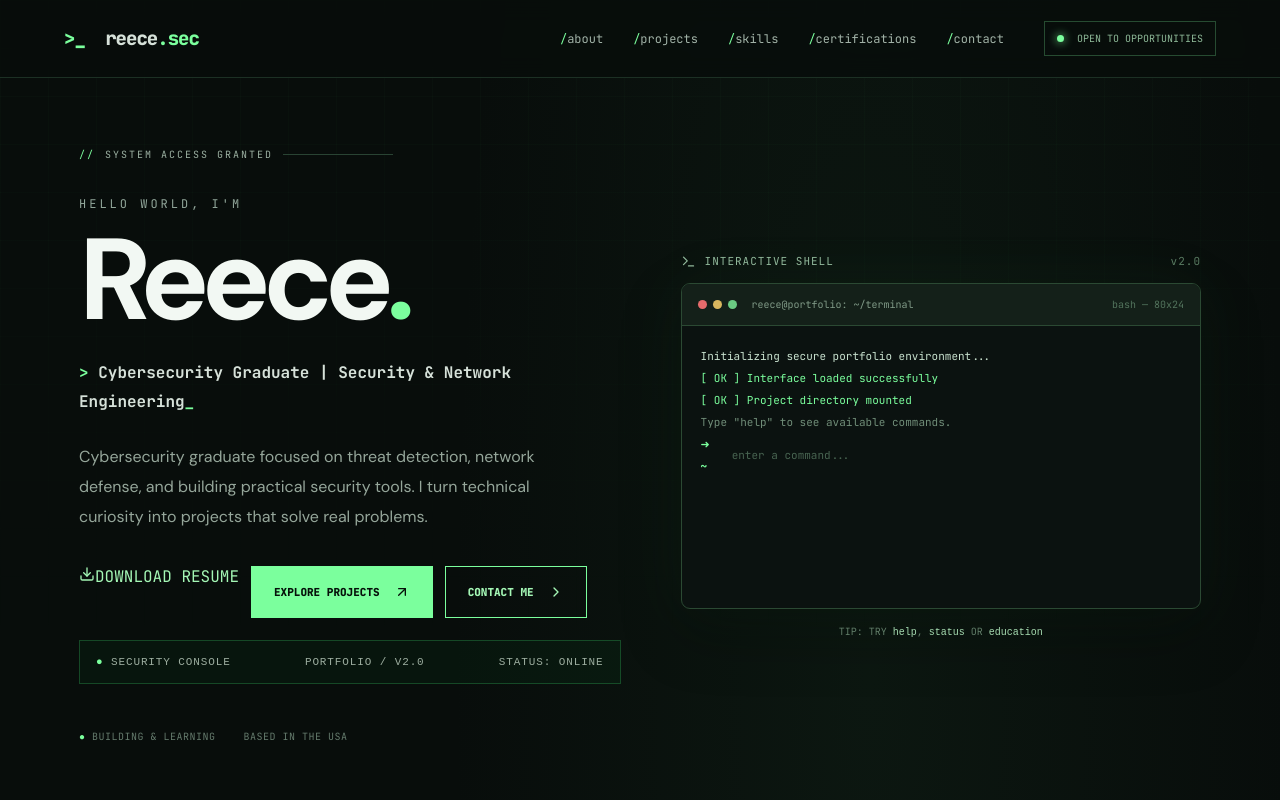
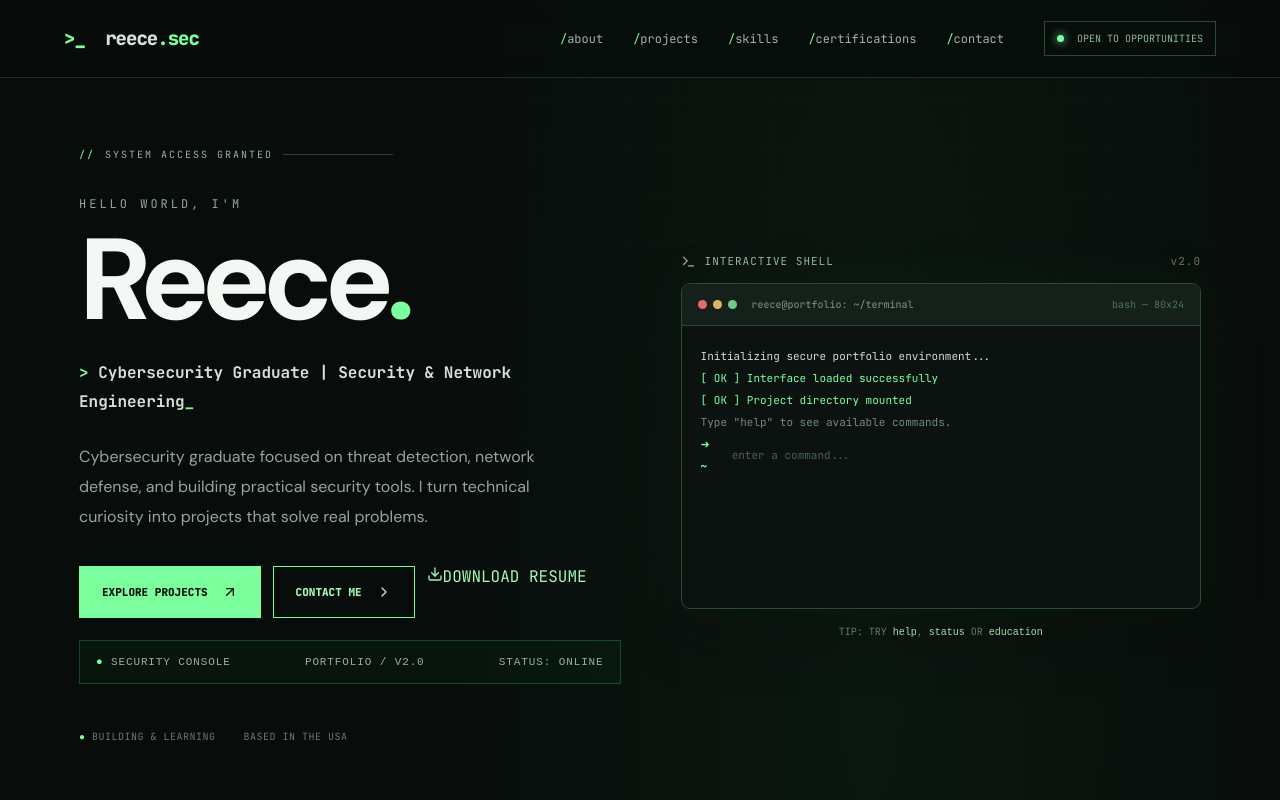
Before and after one commit to ReeceWasTaken/portfolio-reece, a React (Vite) app: page / in a window 1280 px wide. Shown: the top 800 px of the page. Built offline with nearby package versions, Linux system fonts and the light colour scheme.

Commit message:
Rearrange buttons and resume link in hero section
Removed the order of buttons and adjusted the layout for the hero section. The resume download link is now placed after the buttons.

```diff
--- a/src/main.jsx
+++ b/src/main.jsx
@@ -119,7 +119,7 @@ function App() {
       </main>
     ) : <main>
       {/* Hero and interactive terminal. */}
-      <section id="home" className="hero section"><div className="hero-copy"><div className="eyebrow"><span className="green">//</span> SYSTEM ACCESS GRANTED <span className="line"/></div><p className="hero-kicker">HELLO WORLD, I'M</p><h1>{profile.name}<span className="green">.</span></h1><div className="title-line"><span className="green">&gt;</span> {profile.title}<span className="cursor">_</span></div><p className="hero-summary">{profile.summary}</p><div className="actions"><a className="secondary" href={profile.resume} target="_blank" rel="noopener noreferrer"> <Download size={16} />DOWNLOAD RESUME </a><button className="primary" onClick={() => navigate('projects')}>EXPLORE PROJECTS <ArrowUpRight size={16}/></button><button className="secondary" onClick={() => navigate('contact')}>CONTACT ME <ChevronRight size={16}/></button></div><div className="system-strip"><span><span className="green">●</span> SECURITY CONSOLE</span><span>PORTFOLIO / V2.0</span><span>STATUS: ONLINE</span></div><div className="hero-meta"><span><span className="green">●</span> BUILDING & LEARNING</span><span>BASED IN THE USA</span></div></div><div className="hero-terminal"><div className="terminal-label"><Terminal size={15}/> INTERACTIVE SHELL <span>v2.0</span></div><TerminalPanel onNavigate={navigate}/><div className="terminal-hint">TIP: TRY <code>help</code>, <code>status</code> OR <code>education</code></div></div></section>
+      <section id="home" className="hero section"><div className="hero-copy"><div className="eyebrow"><span className="green">//</span> SYSTEM ACCESS GRANTED <span className="line"/></div><p className="hero-kicker">HELLO WORLD, I'M</p><h1>{profile.name}<span className="green">.</span></h1><div className="title-line"><span className="green">&gt;</span> {profile.title}<span className="cursor">_</span></div><p className="hero-summary">{profile.summary}</p><div className="actions"><button className="primary" onClick={() => navigate('projects')}>EXPLORE PROJECTS <ArrowUpRight size={16}/></button><button className="secondary" onClick={() => navigate('contact')}>CONTACT ME <ChevronRight size={16}/></button><a className="secondary" href={profile.resume} target="_blank" rel="noopener noreferrer"> <Download size={16} />DOWNLOAD RESUME </a></div><div className="system-strip"><span><span className="green">●</span> SECURITY CONSOLE</span><span>PORTFOLIO / V2.0</span><span>STATUS: ONLINE</span></div><div className="hero-meta"><span><span className="green">●</span> BUILDING & LEARNING</span><span>BASED IN THE USA</span></div></div><div className="hero-terminal"><div className="terminal-label"><Terminal size={15}/> INTERACTIVE SHELL <span>v2.0</span></div><TerminalPanel onNavigate={navigate}/><div className="terminal-hint">TIP: TRY <code>help</code>, <code>status</code> OR <code>education</code></div></div></section>
       {/* Background and education summary. */}
       <section id="about" className="section content-section"><div className="section-head"><span className="section-number">01 / ABOUT</span><h2><span className="green">$</span> cat about_me.txt</h2></div><div className="about-grid"><div><p className="lead">Cybersecurity isn't just what I studied. It's what I build.</p><p>I'm a cybersecurity graduate interested in network defense, security operations, and developing tools that make systems safer. I enjoy translating theory into hands-on projects and documenting what I learn along the way.</p><p>My portfolio highlights practical work, including an AI-assisted phishing detection system, as well as ongoing networking and defensive security projects.</p></div><div className="info-panel"><div className="panel-title"><Shield size={16}/> PROFILE.DATA</div><div className="info-row"><span>EDUCATION</span><strong>B.S. Cybersecurity</strong></div><div className="info-row"><span>ACADEMIC HONORS</span><strong>Cum Laude</strong></div><div className="info-row"><span>FOCUS</span><strong>Blue Team / Networking</strong></div><div className="info-row"><span>STATUS</span><strong className="green">Open to Opportunities</strong></div></div></div></section>
       {/* Project cards loaded from src/data.js. */}
```
